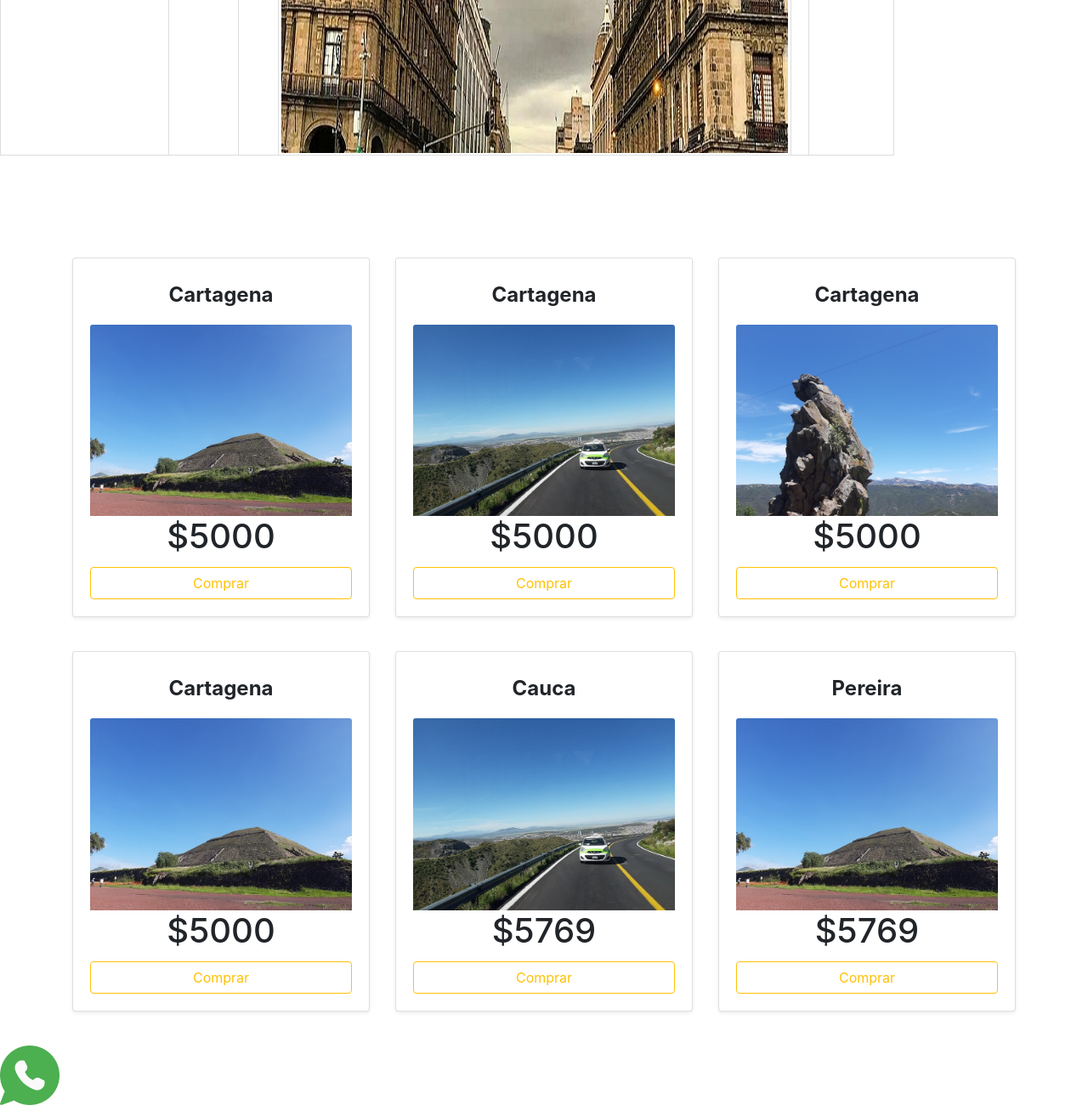
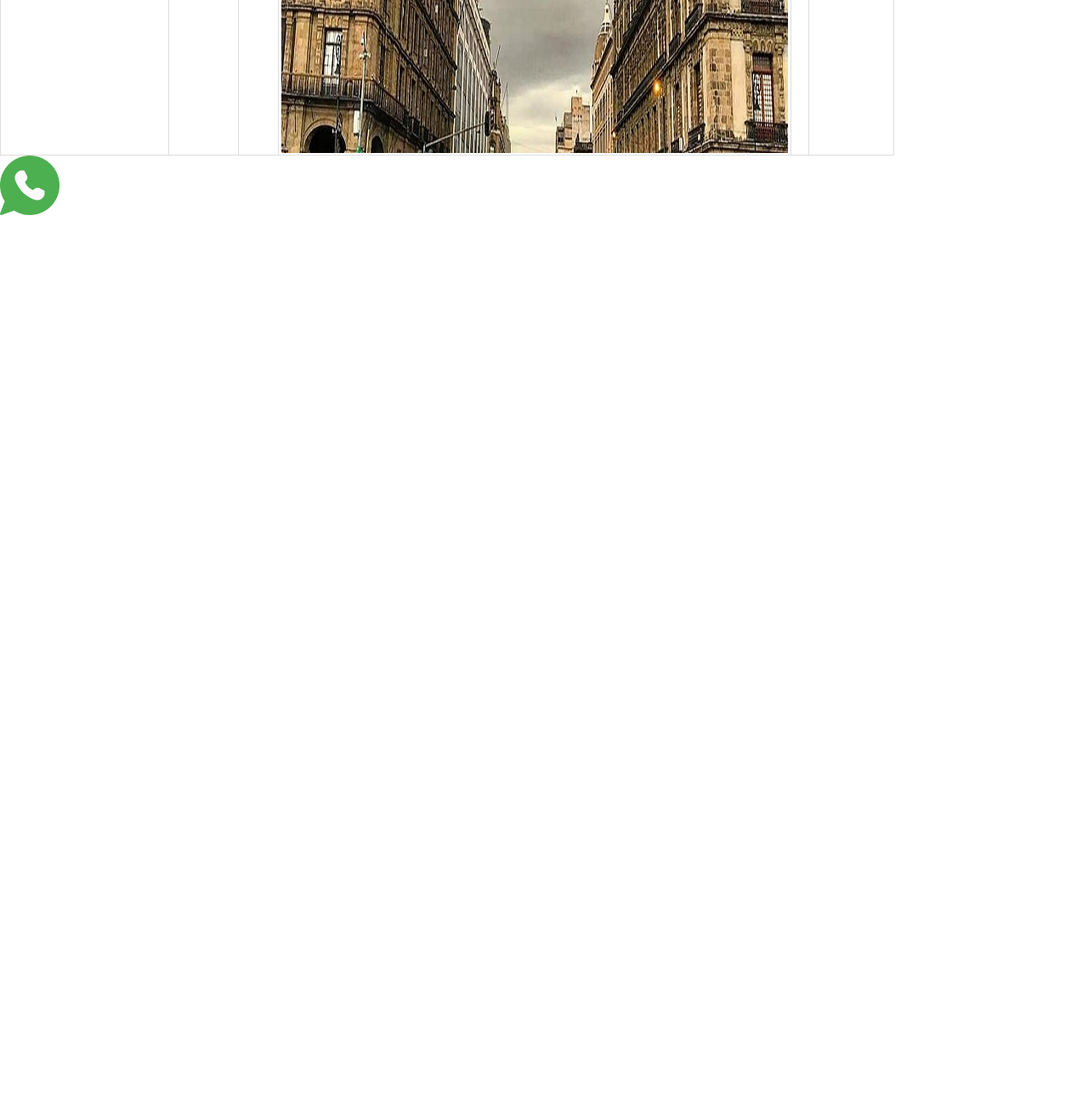
Before and after one commit to angordillo05/angietest, a plain HTML site: page nuestrosproductos.html in a window 1280 px wide. Shown: the part 2465-3765 px from the top of the page at 85% size. After the commit the page ends 2718 px from the top, so only its background shows below. Drawn offline with Linux system fonts and the light colour scheme.

Commit message:
version 4

```diff
--- a/nuestrosproductos.html
+++ b/nuestrosproductos.html
@@ -84,76 +84,6 @@
     <main>
         <div id='showData'>
         </div>
-        <div class="pricing-header px-3 py-3 pt-md-5 pb-md-4 my-4 mx-auto text-center howData">
-
-        </div>
-
-        <div class="container" id="lista-productos">
-
-            <div class="card-deck mb-3 text-center">
-
-                <div class="card mb-4 shadow-sm">
-                        <h4 class="my-0 font-weight-bold"><br>Cartagena</h4>
-
-                    <div class="card-body">
-                        <img src="img/12.jpg" class="card-img-top">
-                        <h1 class="card-title pricing-card-title precio">$<span class="">5000</span></h1>
-                        <a href="" class="btn btn-block  btn-outline-warning agregar-carrito" data-id="1">Comprar</a>
-                    </div>
-                </div>
-                <div class="card mb-4 shadow-sm">
-                    <h4 class="my-0 font-weight-bold"><br>Cartagena</h4>
-
-                    <div class="card-body">
-                        <img src="img/22.jpg" class="card-img-top">
-                        <h1 class="card-title pricing-card-title precio">$<span class="">5000</span></h1>
-                        <a href="" class="btn btn-block  btn-outline-warning agregar-carrito" data-id="2">Comprar</a>
-                    </div>
-                </div>
-                <div class="card mb-4 shadow-sm">
-                    <h4 class="my-0 font-weight-bold"><br>Cartagena</h4>
-
-                    <div class="card-body">
-                        <img src="img/32.jpg" class="card-img-top">
-                        <h1 class="card-title pricing-card-title precio">$<span class="">5000</span></h1>
-                        <a href="" class="btn btn-block btn  btn-outline-warning agregar-carrito" data-id="3">Comprar</a>
-                    </div>
-                </div>
-
-            </div>
-
-            <div class="card-deck mb-3 text-center">
-
-                <div class="card mb-4 shadow-sm">
-                    <h4 class="my-0 font-weight-bold"><br>Cartagena</h4>
-
-                    <div class="card-body">
-                        <img src="img/12.jpg" class="card-img-top">
-                        <h1 class="card-title pricing-card-title precio">$<span class="">5000</span></h1>
-                        <a href="" class="btn btn-block btn  btn-outline-warning agregar-carrito" data-id="4">Comprar</a>
-                    </div>
-
-                </div>
-                <div class="card mb-4 shadow-sm">
-                    <h4 class="my-0 font-weight-bold"><br>Cauca</h4>
-
-                <div class="card-body">
-                    <img src="img/22.jpg" class="card-img-top">
-                    <h1 class="card-title pricing-card-title precio">$<span class="">5769</span></h1>
-                    <a href="" class="btn btn-block btn  btn-outline-warning agregar-carrito" data-id="6">Comprar</a>
-                </div>
-            </div><div class="card mb-4 shadow-sm">
-                <h4 class="my-0 font-weight-bold"><br>Pereira</h4>
-
-            <div class="card-body">
-                <img src="img/12.jpg" class="card-img-top">
-                <h1 class="card-title pricing-card-title precio">$<span class="">5769</span></h1>
-                <a href="" class="btn btn-block btn  btn-outline-warning agregar-carrito" data-id="7">Comprar</a>
-            </div>
-        </div>
-            </div>
-        </div>
-
 
     </main>
     <div class="whatapps">
```
